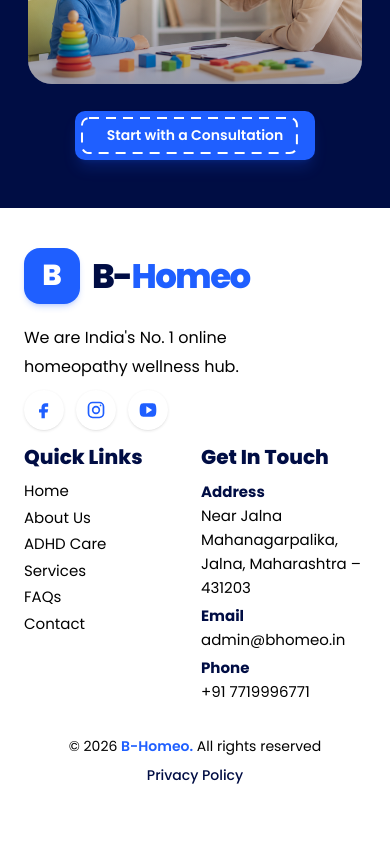
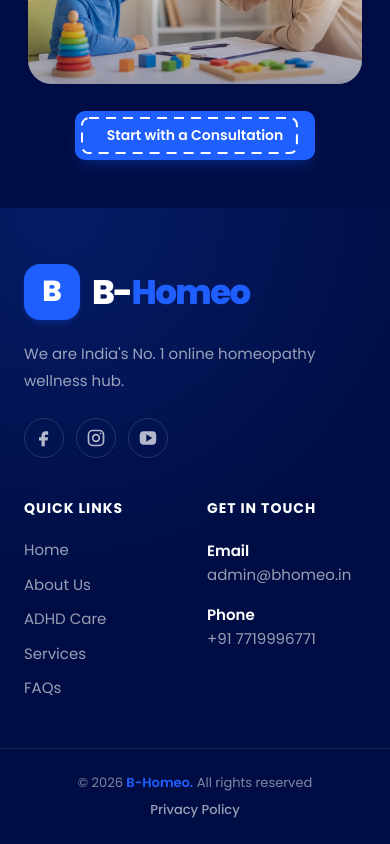
Before and after one commit to crowddevelopers08-arch/homeopathy-lp, a Next.js app: page / in a window 390 px wide. Shown: the part 6959-7803 px from the top of the page. Before the commit the page ends 7773 px from the top, so only its background shows below. Built offline with nearby package versions, Linux system fonts and the light colour scheme.

Commit message:
create a new lp for homeopathy clientse

```diff
--- a/components/KiddzoFooter.tsx
+++ b/components/KiddzoFooter.tsx
@@ -1,4 +1,3 @@
-import Image from "next/image";
 import Reveal from "./Reveal";
 
 function BHomeoLogo() {
@@ -11,7 +10,7 @@
       <span className="grid h-14 w-14 place-items-center rounded-2xl bg-[#1f5fff] text-[29px] font-extrabold text-white shadow-md shadow-[#1f5fff]/20">
         B
       </span>
-      <span className="text-[34px] font-extrabold tracking-[-1.5px] text-[#000d44]">
+      <span className="text-[34px] font-extrabold tracking-[-1.5px] text-white">
         B-<span className="text-[#1f5fff]">Homeo</span>
       </span>
     </a>
@@ -73,34 +72,27 @@
 
 export default function KiddzoFooter() {
   return (
-    <footer className="relative min-h-[325px] overflow-hidden bg-white font-sans text-black">
-      {/* Tablet & Desktop Background Image Only */}
-      <Image
-        src="/kiddzo-footer-landscape.png"
-        alt="Cheerful illustrated wellness landscape"
-        fill
-        sizes="100vw"
-        className="hidden object-cover object-bottom sm:block"
-      />
+    <footer className="relative overflow-hidden bg-[#000d44] font-sans text-white">
+      <div className="pointer-events-none absolute inset-0 bg-[radial-gradient(circle_at_15%_0%,rgba(31,95,255,.18)_0%,transparent_55%)]" />
 
-      <div className="relative z-10 mx-auto grid max-w-[1490px] grid-cols-2 gap-x-3 gap-y-6 max-sm:gap-y-3 px-6 pb-0 pt-10 sm:gap-3 sm:px-8 lg:grid-cols-[1.1fr_.8fr_.9fr_1.35fr] lg:gap-12 lg:pt-[36px] sm:[text-shadow:0_1px_3px_rgba(255,255,255,0.9),0_0_10px_rgba(255,255,255,0.75)]">
+      <div className="relative z-10 mx-auto grid max-w-[1490px] grid-cols-2 gap-x-6 gap-y-10 px-6 pb-12 pt-14 sm:gap-8 sm:px-8 lg:grid-cols-[1.3fr_.8fr_1fr] lg:gap-16 lg:pt-16">
         <Reveal
           as="section"
           direction="left"
           className="col-span-2 sm:col-span-1"
         >
           <BHomeoLogo />
-          <p className="mt-5 max-w-[300px] text-[16px] leading-[1.8]">
+          <p className="mt-5 max-w-[300px] text-[15px] leading-[1.8] text-white/60">
             We are India&apos;s No. 1 online homeopathy wellness hub.
           </p>
-          <div className="mt-6 max-sm:mt-2 flex gap-3">
+          <div className="mt-6 flex gap-3">
             {socials.map(({ type, label, href }) => (
               <a
                 href={href}
                 target="_blank"
                 rel="noopener noreferrer"
                 aria-label={label}
-                className="grid h-10 w-10 place-items-center rounded-full bg-white text-[#1f5fff] shadow-sm transition-colors hover:bg-[#1f5fff] hover:text-white"
+                className="grid h-10 w-10 place-items-center rounded-full border border-white/15 text-white/70 shadow-sm transition-colors hover:border-[#1f5fff] hover:bg-[#1f5fff] hover:text-white"
                 key={type}
               >
                 <SocialIcon type={type} />
@@ -110,81 +102,73 @@
         </Reveal>
 
         <Reveal as="nav" direction="up" delay={100} aria-label="Quick links">
-          <h3 className="text-[22px] max-sm:text-[20px] font-extrabold text-[#000d44]">
+          <h3 className="text-[14px] font-bold uppercase tracking-[1px] text-white">
             Quick Links
           </h3>
-          <ul className="mt-5 max-sm:mt-2 max-sm:space-y-1 space-y-3 text-[15px]">
+          <ul className="mt-5 space-y-3 text-[15px]">
             <li>
-              <a className="hover:text-[#1f5fff] max-sm:mb-1" href="#">
+              <a className="text-white/60 transition-colors hover:text-[#1f5fff]" href="#">
                 Home
               </a>
             </li>
             <li>
-              <a className="hover:text-[#1f5fff]" href="#about">
+              <a className="text-white/60 transition-colors hover:text-[#1f5fff]" href="#about">
                 About Us
               </a>
             </li>
             <li>
-              <a className="hover:text-[#1f5fff]" href="#programme">
+              <a className="text-white/60 transition-colors hover:text-[#1f5fff]" href="#programme">
                 ADHD Care
               </a>
             </li>
             <li>
-              <a className="hover:text-[#1f5fff]" href="#services">
+              <a className="text-white/60 transition-colors hover:text-[#1f5fff]" href="#services">
                 Services
               </a>
             </li>
             <li>
-              <a className="hover:text-[#1f5fff]" href="#faq">
+              <a className="text-white/60 transition-colors hover:text-[#1f5fff]" href="#faq">
                 FAQs
-              </a>
-            </li>
-            <li>
-              <a className="hover:text-[#1f5fff]" href="#contact">
-                Contact
               </a>
             </li>
           </ul>
         </Reveal>
 
         <Reveal as="section" direction="up" delay={200} id="contact">
-          <h3 className="text-[22px] max-sm:text-[20px] font-extrabold text-[#000d44]">
+          <h3 className="text-[14px] font-bold uppercase tracking-[1px] text-white">
             Get In Touch
           </h3>
-          <div className="mt-5 max-sm:mt-2 space-y-4 max-sm:space-y-1 text-[15px] leading-6">
+          <div className="mt-5 space-y-4 text-[15px] leading-6">
             <p>
-              <span className="block font-bold text-[#000d44]">Address</span>
-              <span>
-                Near Jalna Mahanagarpalika, Jalna, Maharashtra – 431203
-              </span>
-            </p>
-            <p>
-              <span className="block font-bold text-[#000d44]">Email</span>
-              <a className="hover:text-[#1f5fff]" href="mailto:admin@bhomeo.in">
+              <span className="block font-semibold text-white">Email</span>
+              <a className="text-white/60 transition-colors hover:text-[#1f5fff]" href="mailto:admin@bhomeo.in">
                 admin@bhomeo.in
               </a>
             </p>
             <p>
-              <span className="block font-bold text-[#000d44]">Phone</span>
-              <a className="hover:text-[#1f5fff]" href="tel:+917719996771">
+              <span className="block font-semibold text-white">Phone</span>
+              <a className="text-white/60 transition-colors hover:text-[#1f5fff]" href="tel:+917719996771">
                 +91 7719996771
               </a>
             </p>
           </div>
         </Reveal>
       </div>
-      <div className="relative z-10 mt-8 mx-auto flex max-w-[1490px] flex-col items-center justify-between gap-2 px-10 pb-7 text-center sm:mt-2 sm:flex-row sm:px-38 sm:text-left sm:[text-shadow:0_1px_3px_rgba(255,255,255,0.9),0_0_10px_rgba(255,255,255,0.75)]">
-        <p className="text-[14px] sm:text-[16px]">
+
+      <div className="relative z-10 border-t border-white/10">
+        <div className="mx-auto flex max-w-[1490px] flex-col items-center justify-between gap-2 px-6 py-6 text-center sm:flex-row sm:px-38 sm:text-left">
+          <p className="text-[13px] text-white/50">
             © 2026 <span className="font-semibold text-[#1f5fff]">B-Homeo.</span>{" "}
             All rights reserved
           </p>
           <a
             href="/privacy-policy"
-          className="text-[14px] font-medium text-[#000d44] hover:text-[#000d44] sm:text-[16px]"
+            className="text-[13px] font-medium text-white/60 transition-colors hover:text-[#1f5fff]"
           >
             Privacy Policy
           </a>
         </div>
+      </div>
     </footer>
   );
 }
--- a/components/anxiety-lp/KiddzoFooter.tsx
+++ b/components/anxiety-lp/KiddzoFooter.tsx
@@ -1,4 +1,3 @@
-import Image from "next/image";
 import Reveal from "./Reveal";
 
 function BHomeoLogo() {
@@ -11,7 +10,7 @@
       <span className="grid h-14 w-14 place-items-center rounded-2xl bg-[#1f5fff] text-[29px] font-extrabold text-white shadow-md shadow-[#1f5fff]/20">
         B
       </span>
-      <span className="text-[34px] font-extrabold tracking-[-1.5px] text-[#000d44]">
+      <span className="text-[34px] font-extrabold tracking-[-1.5px] text-white">
         B-<span className="text-[#1f5fff]">Homeo</span>
       </span>
     </a>
@@ -73,34 +72,27 @@
 
 export default function KiddzoFooter() {
   return (
-    <footer className="relative min-h-[325px] overflow-hidden bg-white font-sans text-black">
-      {/* Tablet & Desktop Background Image Only */}
-      <Image
-        src="/kiddzo-footer-landscape.png"
-        alt="Cheerful illustrated wellness landscape"
-        fill
-        sizes="100vw"
-        className="hidden object-cover object-bottom sm:block"
-      />
+    <footer className="relative overflow-hidden bg-[#000d44] font-sans text-white">
+      <div className="pointer-events-none absolute inset-0 bg-[radial-gradient(circle_at_15%_0%,rgba(31,95,255,.18)_0%,transparent_55%)]" />
 
-      <div className="relative z-10 mx-auto grid max-w-[1490px] grid-cols-2 gap-x-3 gap-y-6 max-sm:gap-y-3 px-6 pb-0 pt-10 sm:gap-3 sm:px-8 lg:grid-cols-[1.1fr_.8fr_.9fr_1.35fr] lg:gap-12 lg:pt-[36px] sm:[text-shadow:0_1px_3px_rgba(255,255,255,0.9),0_0_10px_rgba(255,255,255,0.75)]">
+      <div className="relative z-10 mx-auto grid max-w-[1490px] grid-cols-2 gap-x-6 gap-y-10 px-6 pb-12 pt-14 sm:gap-8 sm:px-8 lg:grid-cols-[1.3fr_.8fr_1fr] lg:gap-16 lg:pt-16">
         <Reveal
           as="section"
           direction="left"
           className="col-span-2 sm:col-span-1"
         >
           <BHomeoLogo />
-          <p className="mt-5 max-w-[300px] text-[16px] leading-[1.8]">
+          <p className="mt-5 max-w-[300px] text-[15px] leading-[1.8] text-white/60">
             We are India&apos;s No. 1 online homeopathy wellness hub.
           </p>
-          <div className="mt-6 max-sm:mt-2 flex gap-3">
+          <div className="mt-6 flex gap-3">
             {socials.map(({ type, label, href }) => (
               <a
                 href={href}
                 target="_blank"
                 rel="noopener noreferrer"
                 aria-label={label}
-                className="grid h-10 w-10 place-items-center rounded-full bg-white text-[#1f5fff] shadow-sm transition-colors hover:bg-[#1f5fff] hover:text-white"
+                className="grid h-10 w-10 place-items-center rounded-full border border-white/15 text-white/70 shadow-sm transition-colors hover:border-[#1f5fff] hover:bg-[#1f5fff] hover:text-white"
                 key={type}
               >
                 <SocialIcon type={type} />
@@ -110,81 +102,73 @@
         </Reveal>
 
         <Reveal as="nav" direction="up" delay={100} aria-label="Quick links">
-          <h3 className="text-[22px] max-sm:text-[20px] font-extrabold text-[#000d44]">
+          <h3 className="text-[14px] font-bold uppercase tracking-[1px] text-white">
             Quick Links
           </h3>
-          <ul className="mt-5 max-sm:mt-2 max-sm:space-y-1 space-y-3 text-[15px]">
+          <ul className="mt-5 space-y-3 text-[15px]">
             <li>
-              <a className="hover:text-[#1f5fff] max-sm:mb-1" href="#">
+              <a className="text-white/60 transition-colors hover:text-[#1f5fff]" href="#">
                 Home
               </a>
             </li>
             <li>
-              <a className="hover:text-[#1f5fff]" href="#about">
+              <a className="text-white/60 transition-colors hover:text-[#1f5fff]" href="#about">
                 About Us
               </a>
             </li>
             <li>
-              <a className="hover:text-[#1f5fff]" href="#programme">
+              <a className="text-white/60 transition-colors hover:text-[#1f5fff]" href="#programme">
                 Programme
               </a>
             </li>
             <li>
-              <a className="hover:text-[#1f5fff]" href="#services">
+              <a className="text-white/60 transition-colors hover:text-[#1f5fff]" href="#services">
                 Services
               </a>
             </li>
             <li>
-              <a className="hover:text-[#1f5fff]" href="#faq">
+              <a className="text-white/60 transition-colors hover:text-[#1f5fff]" href="#faq">
                 FAQs
-              </a>
-            </li>
-            <li>
-              <a className="hover:text-[#1f5fff]" href="#contact">
-                Contact
               </a>
             </li>
           </ul>
         </Reveal>
 
         <Reveal as="section" direction="up" delay={200} id="contact">
-          <h3 className="text-[22px] max-sm:text-[20px] font-extrabold text-[#000d44]">
+          <h3 className="text-[14px] font-bold uppercase tracking-[1px] text-white">
             Get In Touch
           </h3>
-          <div className="mt-5 max-sm:mt-2 space-y-4 max-sm:space-y-1 text-[15px] leading-6">
+          <div className="mt-5 space-y-4 text-[15px] leading-6">
             <p>
-              <span className="block font-bold text-[#000d44]">Address</span>
-              <span>
-                Near Jalna Mahanagarpalika, Jalna, Maharashtra – 431203
-              </span>
-            </p>
-            <p>
-              <span className="block font-bold text-[#000d44]">Email</span>
-              <a className="hover:text-[#1f5fff]" href="mailto:admin@bhomeo.in">
+              <span className="block font-semibold text-white">Email</span>
+              <a className="text-white/60 transition-colors hover:text-[#1f5fff]" href="mailto:admin@bhomeo.in">
                 admin@bhomeo.in
               </a>
             </p>
             <p>
-              <span className="block font-bold text-[#000d44]">Phone</span>
-              <a className="hover:text-[#1f5fff]" href="tel:+917719996771">
+              <span className="block font-semibold text-white">Phone</span>
+              <a className="text-white/60 transition-colors hover:text-[#1f5fff]" href="tel:+917719996771">
                 +91 7719996771
               </a>
             </p>
           </div>
         </Reveal>
       </div>
-      <div className="relative z-10 mt-8 mx-auto flex max-w-[1490px] flex-col items-center justify-between gap-2 px-10 pb-7 text-center sm:mt-2 sm:flex-row sm:px-38 sm:text-left sm:[text-shadow:0_1px_3px_rgba(255,255,255,0.9),0_0_10px_rgba(255,255,255,0.75)]">
-        <p className="text-[14px] sm:text-[16px]">
+
+      <div className="relative z-10 border-t border-white/10">
+        <div className="mx-auto flex max-w-[1490px] flex-col items-center justify-between gap-2 px-6 py-6 text-center sm:flex-row sm:px-38 sm:text-left">
+          <p className="text-[13px] text-white/50">
             © 2026 <span className="font-semibold text-[#1f5fff]">B-Homeo.</span>{" "}
             All rights reserved
           </p>
           <a
             href="/anxiety/privacy-policy"
-          className="text-[14px] font-medium text-[#000d44] hover:text-[#000d44] sm:text-[16px]"
+            className="text-[13px] font-medium text-white/60 transition-colors hover:text-[#1f5fff]"
           >
             Privacy Policy
           </a>
         </div>
+      </div>
     </footer>
   );
 }
```
Lines whose indentation alone changed are shown as unchanged.
